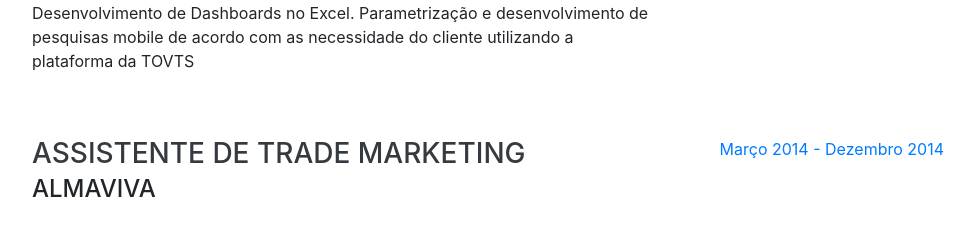
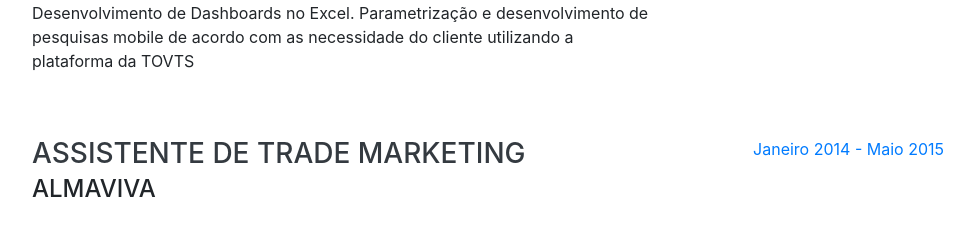
Before and after one commit to TacilioRodriguez/taciliorodriguez.github.io, a website with bundled scripts: page index.html in a window 1280 px wide. Shown: the part 1020-1247 px from the top of the page, without its empty margins (288-1263 px from the left). Built offline with nearby package versions, Linux system fonts and the light colour scheme; a web font is replaced by a local one.

Commit message:
Update Experience

```diff
--- a/index.html
+++ b/index.html
@@ -109,7 +109,7 @@
             <p>Manutenção e cadastro do novos contratos dentro do sistema da NET. Agendamentos e reagendamentos de visita tecnica. Consolidação de base de dados inseridos pelos colaboradores de campo nível Brasil. </p>
           </div>
           <div class="resume-date text-md-right">
-            <span class="text-primary">Março 2014 - Dezembro 2014</span>
+            <span class="text-primary">Janeiro 2014 - Maio 2015</span>
           </div>
         </div>
 
```
